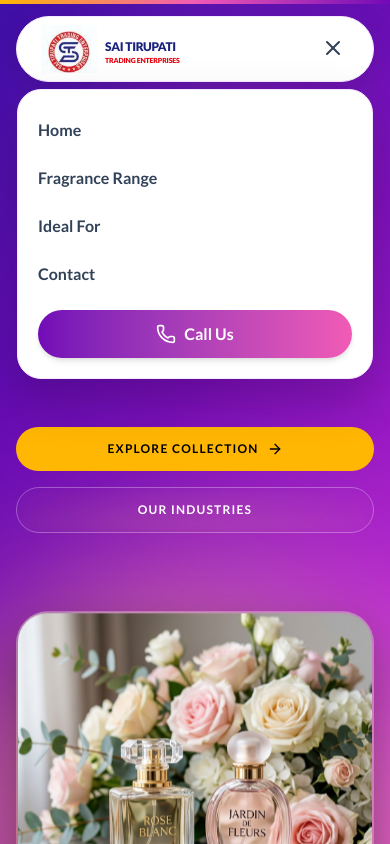
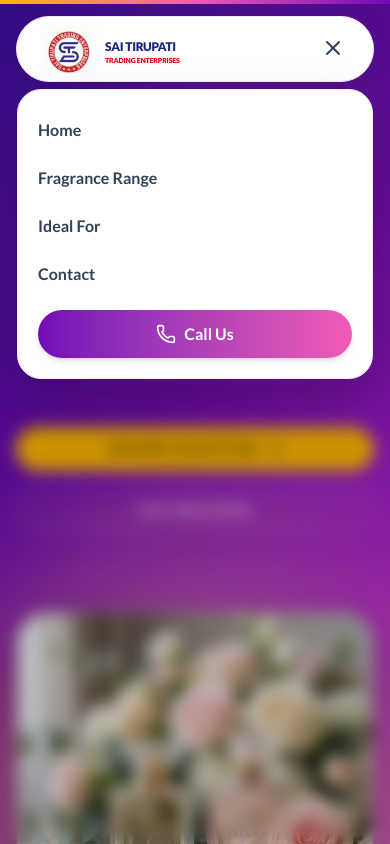
Before and after one commit to monika-oss/perfume, a React (Vite) app: page / in a window 390 px wide. Both pictures are taken after a click on the button 333 px from the left and 48 px from the top of the page. Shown: the top 844 px of the page. Built offline with nearby package versions, Linux system fonts and the light colour scheme; a web font is replaced by a local one.

Commit message:
Add click-away backdrop to mobile menu

```diff
--- a/src/components/Navbar.jsx
+++ b/src/components/Navbar.jsx
@@ -12,7 +12,16 @@ const Navbar = () => {
   ];
 
   return (
-    <div className="fixed top-4 left-0 right-0 z-50 flex justify-center px-4 md:px-8 pointer-events-none">
+    <>
+      {/* Mobile Menu Backdrop Overlay */}
+      {isOpen && (
+        <div
+          className="fixed inset-0 z-40 bg-black/20 backdrop-blur-sm md:hidden transition-opacity"
+          onClick={() => setIsOpen(false)}
+        />
+      )}
+
+      <div className="fixed top-4 left-0 right-0 z-50 flex justify-center px-4 md:px-8 pointer-events-none">
       <nav className="relative w-full max-w-7xl bg-white rounded-full shadow-[0_8px_30px_rgba(0,0,0,0.12)] border border-purple-100 overflow-visible pointer-events-auto">
         <div className="container mx-auto px-6 md:px-8">
         <div className="flex items-center justify-between h-16 md:h-20">
@@ -96,6 +105,7 @@ const Navbar = () => {
       </div>
       </nav>
     </div>
+    </>
   );
 };
 
```
